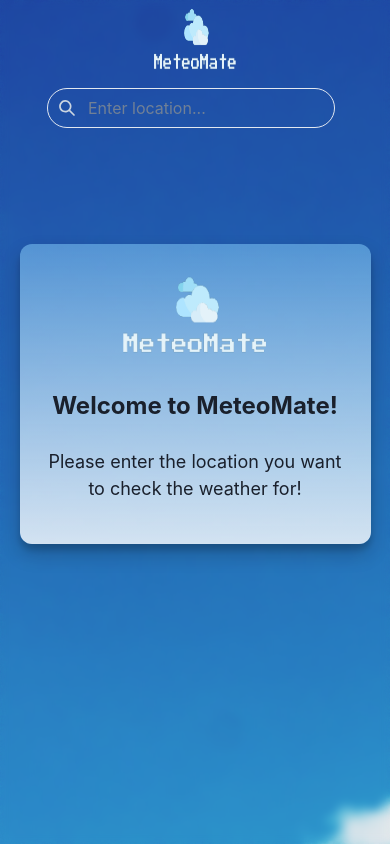
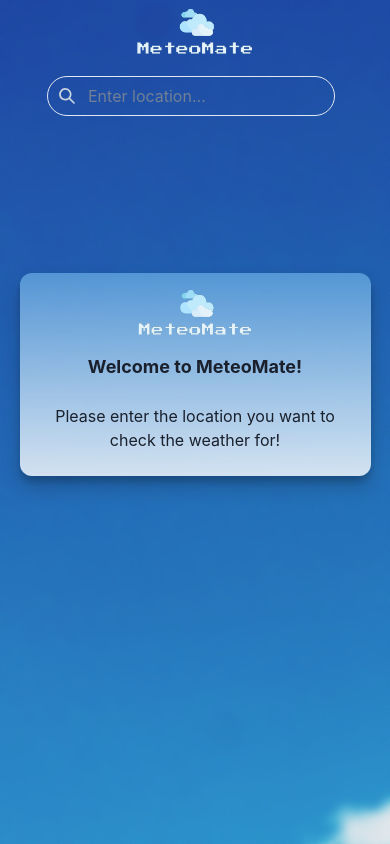
Before and after one commit to valgeorg97/meteo-mate, a React (Create React App) app in the folder meteo-mate/: page / in a window 390 px wide. Built offline with nearby package versions, Linux system fonts and the light colour scheme.

Commit message:
Improve: App responsiveness

```diff
--- a/meteo-mate/src/components/NavBar/NavBar.tsx
+++ b/meteo-mate/src/components/NavBar/NavBar.tsx
@@ -39,11 +39,11 @@ export default function Simple({ setCity }: NavBarProps): JSX.Element {
         flexDirection={{ base: 'column', sm: 'row' }}
       >
         <Image
-          boxSize={{ base: '32', sm: '32' }}
-          width={{ base: '32', sm: '48' }}
+          boxSize={{ base: '24', sm: '32' }}
+          width={{ base: '34', sm: '48' }}
           src={Logo}
           alt="Logo"
-          mt={{ base: '-10', sm: '-6' }}
+          mt={{ base: '-8', sm: '-6' }}
         />
         <Box flex="1" display="flex" justifyContent="center" mr={{base:"-10", md:"20"}} mt={{base:"-12", md: "0"}}>
           <SearchBar onSearch={handleSearch} />
--- a/meteo-mate/src/components/WeatherNav/WeatherNav.tsx
+++ b/meteo-mate/src/components/WeatherNav/WeatherNav.tsx
@@ -57,12 +57,12 @@ function WeatherNav({
       alignItems="center"
       justifyContent="center"
       direction="column"
-      mt="20px"
+      mt={{base: "0px", md:"20px"}}
     >
       {isLandingPage ? (
         <Flex
           width={{ base: "90%", md: "600px" }}
-          minHeight={"300px"}
+          minHeight={{base: "150", md: "300px"}}
           direction="column"
           borderRadius="xl"
           background="linear-gradient(to bottom, rgba(135, 206, 250, 0.5), rgba(255, 255, 255, 0.8))"
--- a/meteo-mate/src/views/CurrentWeather/CurrentWeather.tsx
+++ b/meteo-mate/src/views/CurrentWeather/CurrentWeather.tsx
@@ -36,7 +36,7 @@ function CurrentWeather({
       <Flex
         alignItems={"center"}
         justifyContent={"center"}
-        fontSize={{ base: "sm", md: "md" }}
+        fontSize={{ base: "2xs", md: "md" }}
         textAlign="center"
         mb={2}
       >
@@ -49,7 +49,7 @@ function CurrentWeather({
         textAlign={{ base: "center", sm: "left" }}
       >
         <Text
-          fontSize={{ base: "2xl", sm: "6xl" }}
+          fontSize={{ base: "xl", sm: "6xl" }}
           color={"blackAlpha.800"}
           fontWeight="bold"
           fontFamily={"-moz-initial"}
@@ -79,10 +79,10 @@ function CurrentWeather({
             {weatherType}
           </Text>
           <Flex direction="row" alignItems={{ base: "center", sm: "flex-start" }} mb={"-4"}>
-            <Image src={icon} alt="Weather condition icon" boxSize={"28"} mr={2} />
+            <Image src={icon} alt="Weather condition icon" boxSize={{base:"20", md:"28"}} mr={2} />
             <Flex direction="column" alignItems={{ base: "center", sm: "flex-start" }}>
               <Text
-                fontSize={{ base: "4xl", sm: "6xl" }}
+                fontSize={{ base: "3xl", sm: "6xl" }}
                 color={"white"}
                 textShadow={
                   "2px 1px 0 #000, -1px -1px 0 #000, 1px -1px 0 #000, -1px 1px 0 #000, 1px 1px 0 #000"
@@ -92,7 +92,7 @@ function CurrentWeather({
               >
                 {temp?.toFixed(0)}°C
               </Text>
-              <Text fontSize={{ base: "sm", sm: "md" }} mt={-2}>
+              <Text fontSize={{ base: "2xs", sm: "md" }} mt={-2}>
                 Feels like: {feelsLike?.toFixed(0)}°C
               </Text>
             </Flex>
--- a/meteo-mate/src/views/Forecast/Forecast.tsx
+++ b/meteo-mate/src/views/Forecast/Forecast.tsx
@@ -25,7 +25,7 @@ function Forecast({ forecastData }: ForecastProps) {
         {forecastData.map((dayData, index) => (
           <Flex key={index} direction="column" align="center" justify="center" mx={10} >
             <Text fontSize={{base:"xs", md:"md"}}>{dayData.date}</Text>
-            <Image src={dayData.day.condition.icon} alt="Weather Icon" boxSize={50} />
+            <Image src={dayData.day.condition.icon} alt="Weather Icon" boxSize={{base: "12", md: "50"}} />
             <Text fontSize={{base:"xs", md:"md"}} mb={2}>
               {dayData.day.mintemp_c.toFixed(0)}&deg;C | {dayData.day.maxtemp_c.toFixed(0)}&deg;C
             </Text>
--- a/meteo-mate/src/views/LandingPage/LandingPage.tsx
+++ b/meteo-mate/src/views/LandingPage/LandingPage.tsx
@@ -11,8 +11,8 @@ function LandingPage() {
     >
       <Image
         src={Logo}
-        boxSize={"40"}
-        w={"56"}
+        boxSize={{base: "24", md:"40"}}
+        w={{base: "44", md:"56"}}
         mt={"-8"}
         alt="MeteoMate Logo"
         alignSelf="center"
@@ -20,13 +20,13 @@ function LandingPage() {
       />
       <Box
         fontWeight="bold"
-        fontSize="2xl"
+        fontSize={{base: "lg", md:"2xl"}}
         mb={6}
         mt={"-4"}
       >
         Welcome to MeteoMate!
       </Box>
-      <Box fontSize="large">
+      <Box fontSize={{base: "medium", md:"large"}}>
         Please enter the location you want to check the weather for!
       </Box>
     </Box>
```
